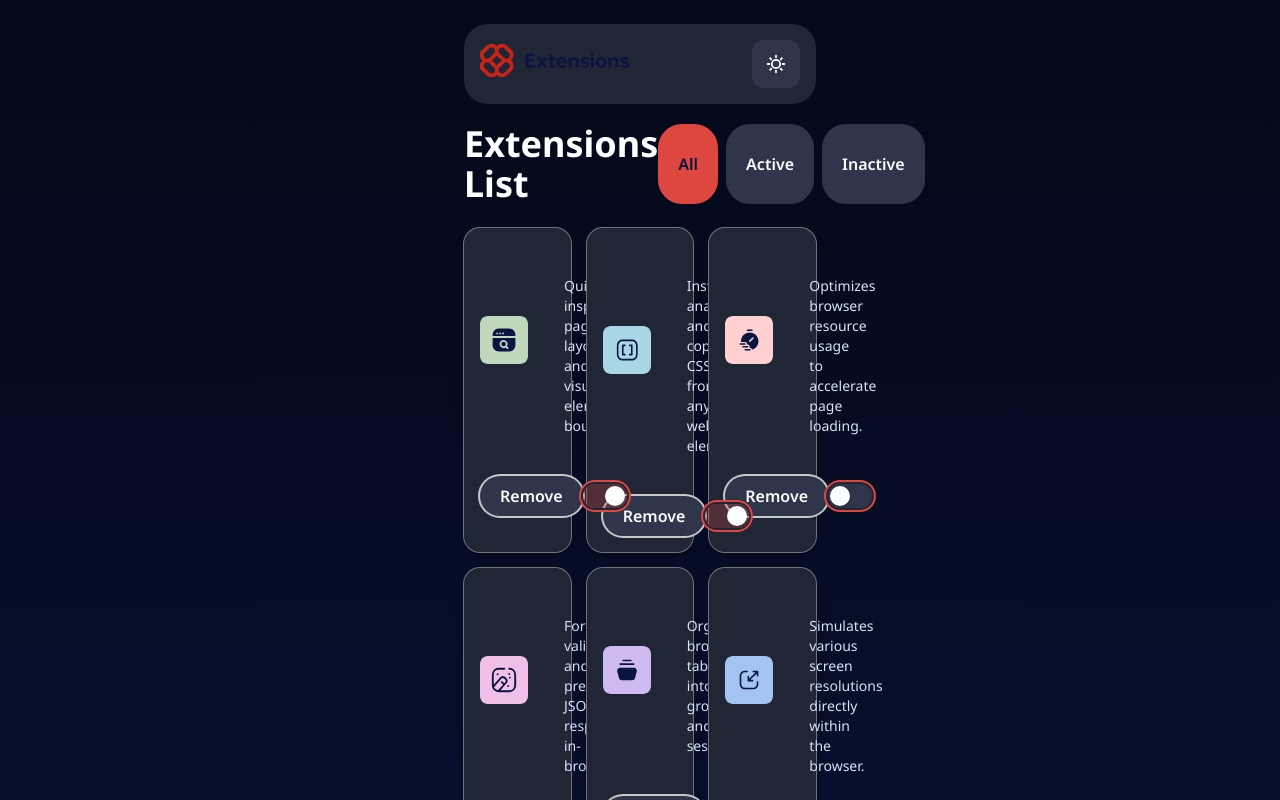
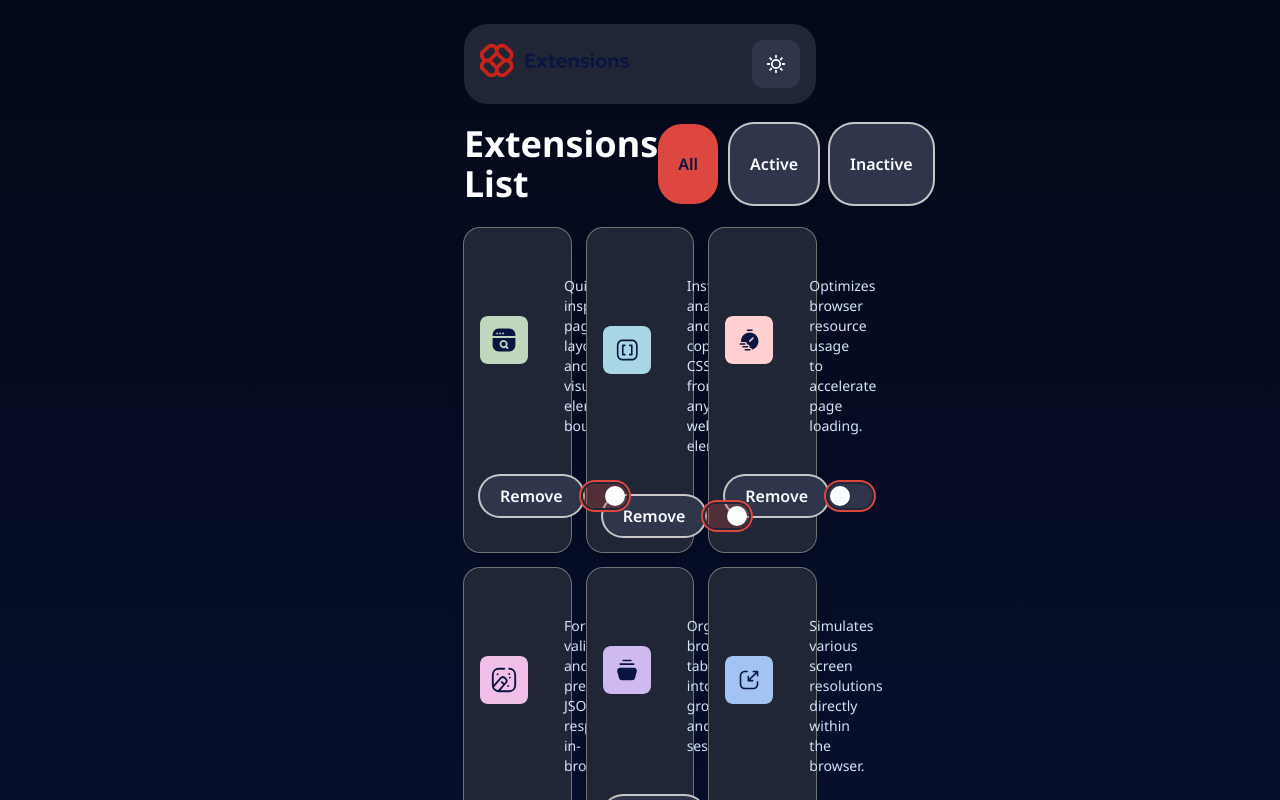
Before and after one commit to olehsubo/browser-extensions-manager, a React (Vite) app: page / in a window 1280 px wide. Shown: the top 800 px of the page. Built offline with nearby package versions, Linux system fonts and the light colour scheme.

Commit message:
style: filter btns

```diff
--- a/src/components/FilterButtons.tsx
+++ b/src/components/FilterButtons.tsx
@@ -5,18 +5,18 @@ const FilterButtons = () => {
   const [activeBtn, setActiveBtn] = useState('All');
 
   return (
-    <div className='flex gap-2'>
+    <div className='flex gap-3'>
       {filters.map((filter) => (
         <button
           key={filter}
           type='button'
           aria-pressed={activeBtn === filter}
           onClick={() => setActiveBtn(filter)}
-          className={`px-5 py-2 text-md font-semibold rounded-3xl focus:ring-2 focus:ring-red-500 focus:ring-offset-2 focus:ring-offset-neutral-900
+          className={`px-5 py-2 text-md font-semibold rounded-3xl  focus:ring-2 focus:ring-red-500 focus:ring-offset-2 focus:ring-offset-neutral-900
             ${
               activeBtn === filter
                 ? ' bg-red-500 text-neutral-900'
-                : 'bg-neutral-700 text-neutral-0 hover:bg-neutral-600 '
+                : 'bg-neutral-700 text-neutral-0 ring-2 ring-neutral-300 hover:bg-neutral-600 '
             }
           `}
         >
```
